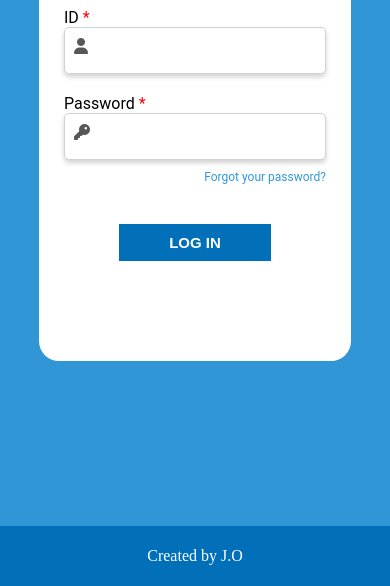
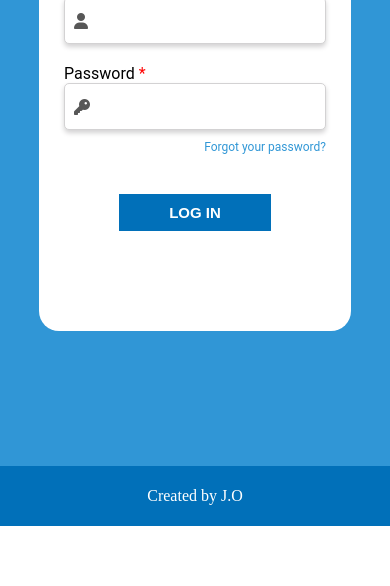
Before and after one commit to Efren-Ortega/WebDevelopment, a plain HTML site: page Pagina_2/index.html in a window 390 px wide. Shown: the part 318-904 px from the top of the page. After the commit the page ends 844 px from the top, so only its background shows below. Drawn offline with nearby package versions, Linux system fonts and the light colour scheme.

Commit message:
Finally I made my website responsive for mobile, desktop and table and I changed some things on the body and .container to achieve that

```diff
--- a/Pagina_2/styles/styles.css
+++ b/Pagina_2/styles/styles.css
@@ -1,7 +1,12 @@
 body{
   margin: 0;
   padding: 0;
-  background-color: #3096D6;
+
+  /* Now I added these properties for the body so that I can display the
+  div(.container) in whole page for all devices without overflowing*/
+  display: flex;
+  flex-direction: column;
+  min-height: 100vh;
 }
 
 *{
@@ -10,12 +15,15 @@ body{
 
 /* This will contain all the "Login" */
 .container{
+  flex-grow: 1; /*I used it to specifies how much the item will grow
+  relative to the rest of the flexible items inside the same container in This
+  case I only have two child containers of body (.container and Footer)*/
+
   display: flex;/*I used flexbox to center all my Login elements*/
   justify-content: center;
   align-items: center;
 
-  /* as hight I used relative units 100vh because I needed to cover all viewport*/
-  height: 100vh; /****/
+  background-color: #3096D6;
 }
 
 /* This is a div that contains all the elements of my login */
@@ -24,6 +32,7 @@ body{
   width: 80%;
   border-radius: 20px;
   padding: 40px 0 75px 0;
+  margin: 5%;
 }
 
 
@@ -87,7 +96,7 @@ input + p{
 /*I added icons to my inputs*/
 i{
   position: absolute;
-  padding: 11px 0px 0px 10px;
+  padding: 16px 0px 0px 10px;
   color:#575757;
 }
 
@@ -146,7 +155,7 @@ footer{
 
   .form{
     width: 50%;
-    padding: 10px 90px 0px 90px;
+    padding: 10px 30px 0px 30px;
     text-align: center;
   }
 
@@ -161,5 +170,6 @@ footer{
     padding: 10px 75px;
     margin-top: 10px;
   }
+}
 
-}
+/* THE END */
```
